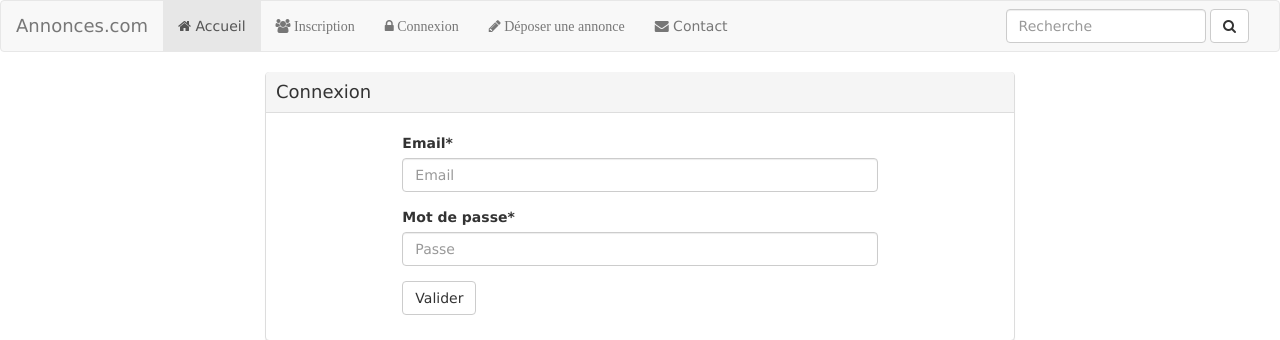
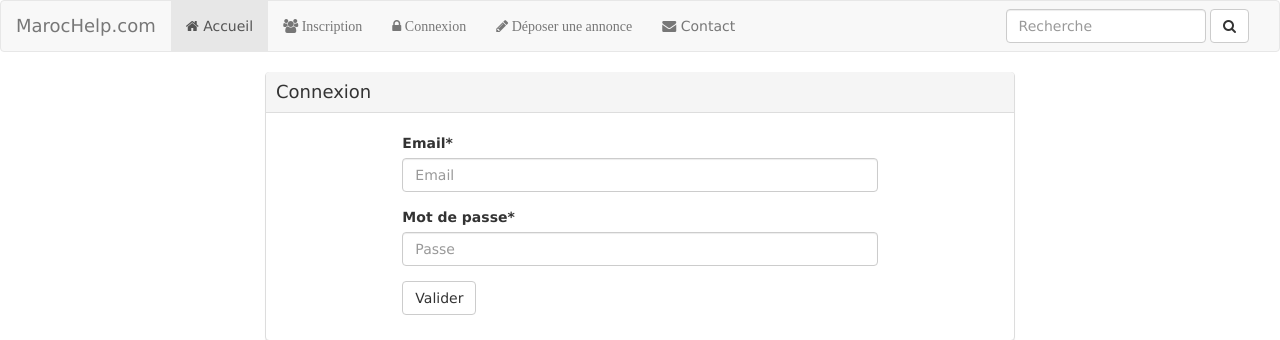
Before and after one commit to Mahelp/002-codeigniter-annonces, a CodeIgniter app: page /codeigniter-annonces/user/login in a window 1280 px wide. Shown: the top 340 px of the page. Run offline with CodeIgniter, Linux system fonts and the light colour scheme; some libraries are stand-ins or nearby versions.

Commit message:
commit final?

```diff
--- a/application/controllers/User.php
+++ b/application/controllers/User.php
@@ -13,7 +13,7 @@ class User extends CI_Controller {
 		}
 		$this->form_validation->set_rules('nom','Nom','required|trim|min_length[3]');
 		$this->form_validation->set_rules('prenom','Prénom','required|trim|min_length[3]');
-		$this->form_validation->set_rules('email','Email','required|trim|valid_email|is_unique[users.email]');
+		$this->form_validation->set_rules('email','Email','required|trim|valid_email|is_unique[marochelp_users.email]');
 		$this->form_validation->set_rules('password','Mot de passe','required|trim|min_length[3]');
 		if($this->form_validation->run() == FALSE){
 			$data = array(
--- a/application/views/layouts/header.php
+++ b/application/views/layouts/header.php
@@ -20,7 +20,7 @@
         <span class="icon-bar"></span>
         <span class="icon-bar"></span>
         </button>
-        <a class="navbar-brand" href="<?php echo base_url();?>">Annonces.com</a>
+        <a class="navbar-brand" href="<?php echo base_url();?>">MarocHelp.com</a>
     </div>
     <!-- Collect the nav links, forms, and other content for toggling -->
     <div class="collapse navbar-collapse" id="bs-example-navbar-collapse-1">
--- a/codeigniter-annonces.sql
+++ b/codeigniter-annonces.sql
@@ -86,8 +86,8 @@ CREATE TABLE IF NOT EXISTS `messages` (
 -- Structure de la table `users`
 --
 
-DROP TABLE IF EXISTS `users`;
-CREATE TABLE IF NOT EXISTS `users` (
+DROP TABLE IF EXISTS `marochelp_users`;
+CREATE TABLE IF NOT EXISTS `marochelp_users` (
   `id` int(11) NOT NULL AUTO_INCREMENT,
   `firstname` varchar(255) NOT NULL,
   `lastname` varchar(255) NOT NULL,
```
Also changed, not shown: application/models/Admin_model.php (line endings or trailing spaces), application/models/User_model.php (line endings or trailing spaces).
